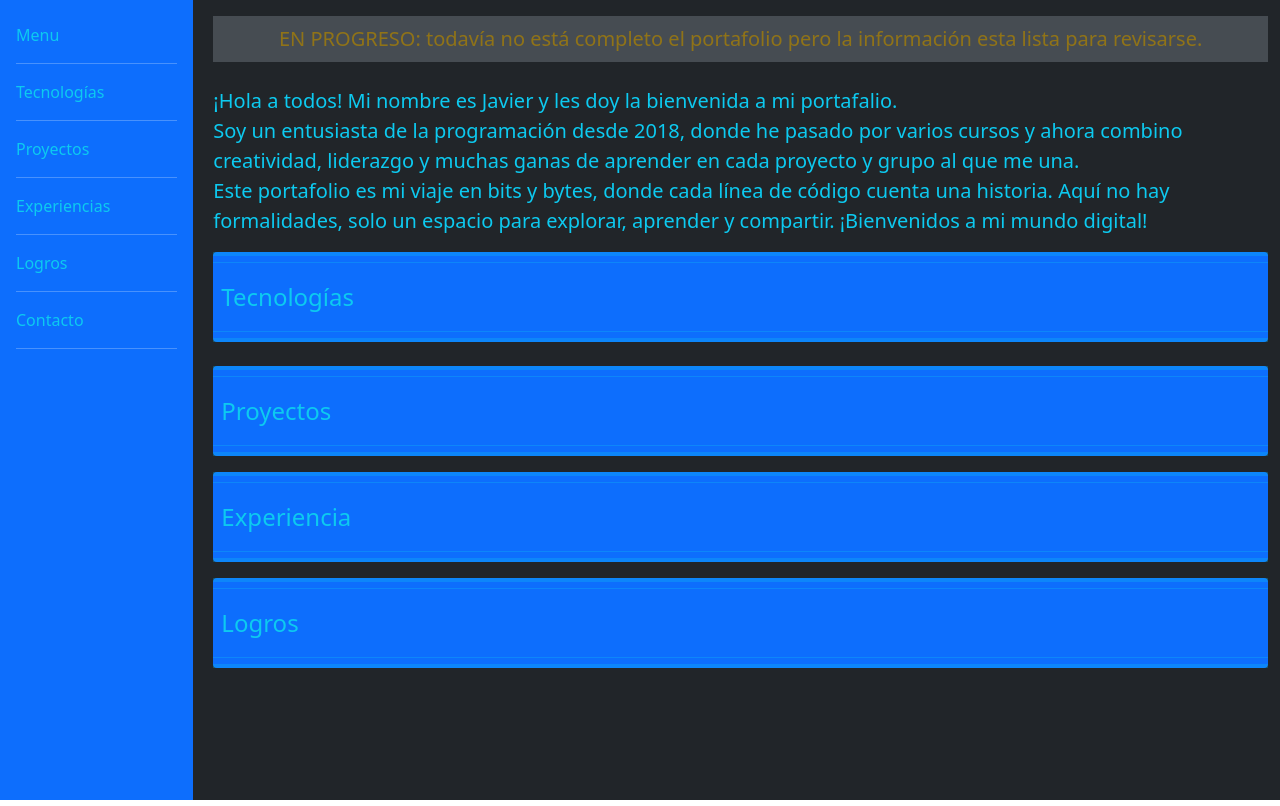
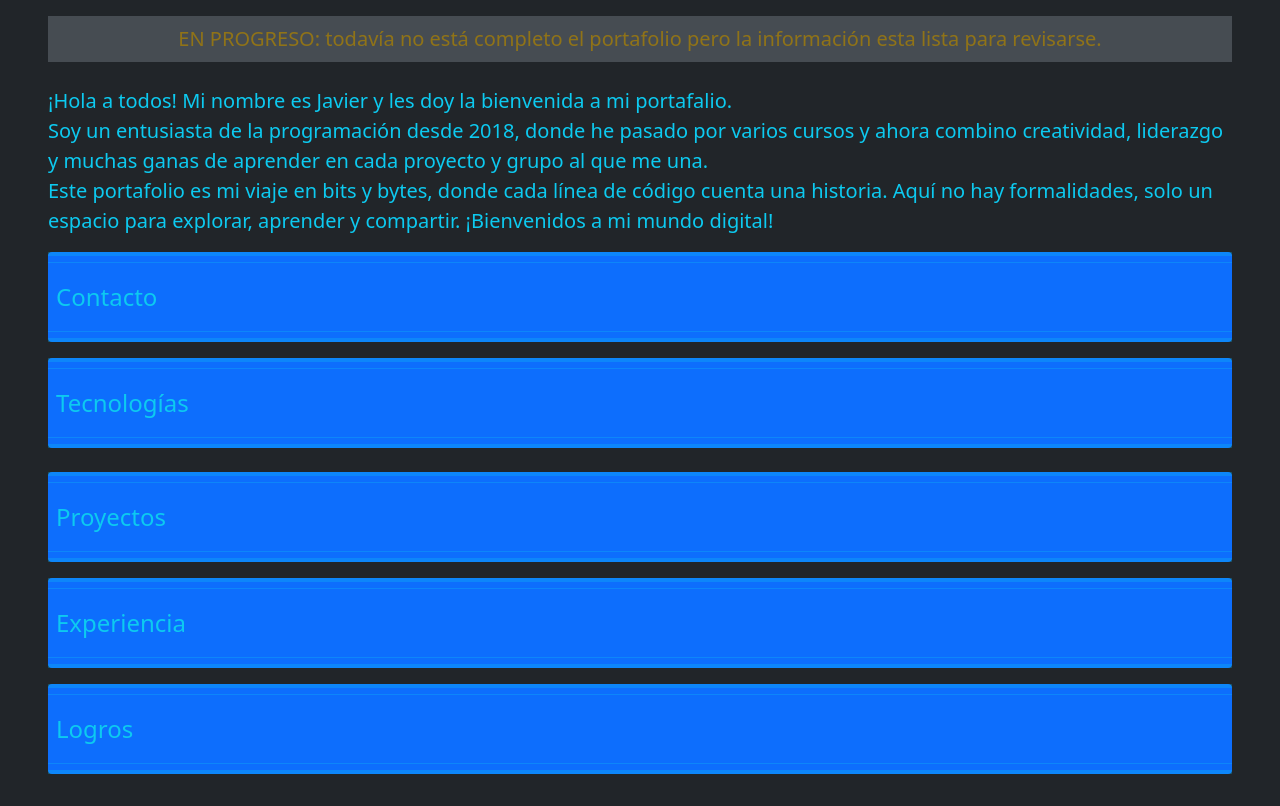
Before and after one commit to SFJavierE/portfoliojavier, a React (Create React App) app: page / in a window 1280 px wide. Built offline with nearby package versions, Linux system fonts and the light colour scheme.

Commit message:
change contact and delete navbar

```diff
--- a/public/index.html
+++ b/public/index.html
@@ -27,7 +27,7 @@
     -->
     <title>Portfolio Javier</title>
   </head>
-  <body>
+  <body class="bg-dark">
     <noscript>You need to enable JavaScript to run this app.</noscript>
     <div id="root"></div>
     <!--
--- a/src/App.tsx
+++ b/src/App.tsx
@@ -1,27 +1,26 @@
+import { useState } from 'react';
+import { Collapse, Button } from 'react-bootstrap';
+// Components
 import Welcome from './components/welcome/Welcome';
 import Technologies from './components/technologies/Technologies';
 import Proyects from './components/projects/Projects';
 import Experiencies from './components/experiencies/Experiencies';
 import Achievements from './components/achievements/Achievements';
-import Navbar from './components/navbar/Navbar';
+import ContactComponent from './components/contacts/ContactComponent';
 import 'bootstrap/dist/css/bootstrap.min.css';
 
 function App() {
+  const [openCollapseNavbar, setOpenCollapseNavbar] = useState<boolean>(false);
+
   return (
-    <div className="bg-dark">
-      <div className='row'>
-        <div className='col-2' id='sticky-sidebar'>
-          <div className='sticky-top'>
-            <Navbar></Navbar>
-          </div>
-        </div>
-        <div className='ps-2 pe-4 py-3 text-info col'>
-          <Welcome></Welcome>
-          <Technologies></Technologies>
-          <Proyects></Proyects>
-          <Experiencies></Experiencies>
-          <Achievements></Achievements>
-        </div>
+    <div className="bg-dark" style={{width: '100%', height: '100%'}}>
+      <div className='px-5 py-3 text-info'>
+        <Welcome></Welcome>
+        <ContactComponent></ContactComponent>
+        <Technologies></Technologies>
+        <Proyects></Proyects>
+        <Experiencies></Experiencies>
+        <Achievements></Achievements>
       </div>
     </div>
   );
--- /dev/null
+++ b/src/components/contacts/ContactComponent.tsx
@@ -0,0 +1,66 @@
+import React, { useState } from 'react';
+import TitleCollapseComponent from '../../features/components/TitleCollapseComponent';
+import { Contact } from './Inteface';
+
+export default function ContactComponent () {
+    const [openCollapse, setOpenCollapse] = useState<boolean>(false);
+    const contactInfo: Contact[] = [
+        {
+            contactMedium: 'N° Celular',
+            data: '(+54) 223-6696559'
+        },
+        {
+            contactMedium: 'Email',
+            data: 'sosafuch@gmail.com'
+        },
+        {
+            contactMedium: 'Linkedin',
+            data: 'https://www.linkedin.com/in/sosafuch/',
+            isLink: true
+        },
+        {
+            contactMedium: 'Github',
+            data: 'https://github.com/Zoaxx1',
+            isLink: true
+        }
+    ]
+
+    const ContactInfo: React.FC<Contact> = ({contactMedium, data, isLink}) => (
+        <div className='col text-center'>
+            <hr />
+            {
+                isLink &&
+                <a
+                    className='text-decoration-none text-info'
+                    href={data}
+                >
+                    {contactMedium}
+                </a>
+            }
+            {
+                !isLink &&
+                <div>
+                    <span>{contactMedium}: </span>
+                    <span>{data}</span>
+                </div>
+            }
+            <hr />
+        </div>
+    )
+
+
+    return(
+        <div>
+            <TitleCollapseComponent
+                title={'Contacto'}
+                openCollapse={openCollapse}
+                setOpen={setOpenCollapse}
+                idCollapse='contact-collapse'
+            >
+                <div className='row'>
+                    {contactInfo.map((c) => <ContactInfo {...c}/>)}
+                </div>
+            </TitleCollapseComponent>
+        </div>
+    )
+}
--- a/src/components/navbar/Interface.tsx
+++ b/src/components/contacts/Inteface.tsx
@@ -3,7 +3,3 @@ export interface Contact {
     data: string;
     isLink?: boolean;
 }
-
-export interface NavbarLink {
-    text: string;
-}
--- a/src/components/experiencies/Experiencies.tsx
+++ b/src/components/experiencies/Experiencies.tsx
@@ -90,7 +90,7 @@ export default function Experiencies () {
                 openCollapse={openCollapse}
                 setOpen={setOpenCollapse}
                 idCollapse='experiencie-collapse'
-                >
+            >
                 {experiencies.map((exp : Company, i: number) => listExperiencies(exp, i))}
             </TitleCollapseComponent>
         </div>
--- a/src/components/navbar/Navbar.tsx
+++ /dev/null
@@ -1,76 +0,0 @@
-import './style.css';
-import React, { useState } from 'react';
-import { Collapse } from 'react-bootstrap';
-import { NavbarLink, Contact } from './Interface';
-
-export default function Navbar () {
-    const [openCollapse, setOpenCollapse] = useState<boolean>(false);
-
-    const itemsList : string[] = ['Tecnologías', 'Proyectos', 'Experiencias', 'Logros'];
-
-    const contactInfo: Contact[] = [
-        {
-            contactMedium: 'N° Celular',
-            data: '(+54) 223-6696559'
-        },
-        {
-            contactMedium: 'Email',
-            data: 'sosafuch@gmail.com'
-        },
-        {
-            contactMedium: 'Linkedin',
-            data: 'https://www.linkedin.com/in/sosafuch/',
-            isLink: true
-        },
-        {
-            contactMedium: 'Github',
-            data: 'https://github.com/Zoaxx1',
-            isLink: true
-        }
-    ]
-
-    const NavbarLink: React.FC<NavbarLink>= ({text}) => (
-        <div>
-            <span className='nav-link text-info'>{text}</span>
-            <hr className='text-light'/>
-        </div>
-    )
-
-    const ContactInfoList: React.FC<Contact> = ({ contactMedium, data, isLink }) => (
-        <div>
-            <div className='text-info p-1 mb-2' style={{fontSize: '12px'}}>
-                {isLink ? <a className='text-info text-decoration-none' href={data}>- {contactMedium}</a> : <span>- {contactMedium}</span>}
-                <br />
-                {!isLink && <span className='ps-2'>{data}</span>}
-            </div>
-        </div>
-    )
-
-    return (
-        <nav className="navbar bg-primary px-2">
-            <div className="container-navbar px-2">
-                <div>
-                    <span className='navar-brand text-info'>Menu</span>
-                    <hr className='text-light'/>
-                </div>
-                {itemsList.map((item) => <NavbarLink text={item}/>)}
-                <div>
-                    <span
-                        onClick={() => setOpenCollapse(!openCollapse)}
-                        aria-controls="contact-info"
-                        aria-expanded={openCollapse}
-                        className='text-info nav-link mb-2'
-                    >
-                        Contacto
-                    </span>
-                    <Collapse in={openCollapse}>
-                        <div id="contact-info">
-                            {contactInfo.map((c) => <ContactInfoList {...c} />)}
-                        </div>
-                    </Collapse>
-                    <hr className='text-light'/>
-                </div>
-            </div>
-        </nav>
-    )
-}
--- a/src/components/navbar/style.css
+++ /dev/null
@@ -1,14 +0,0 @@
-.navbar{
-    width: 100%;
-    height: 100vh;
-    flex-direction: column;
-    align-items: flex-start;
-}
-
-.container-navbar{
-    display: grid;
-    grid-row: auto;
-    grid-column: 1;
-    width: 100%;
-    padding-top: 15px;
-}
```
